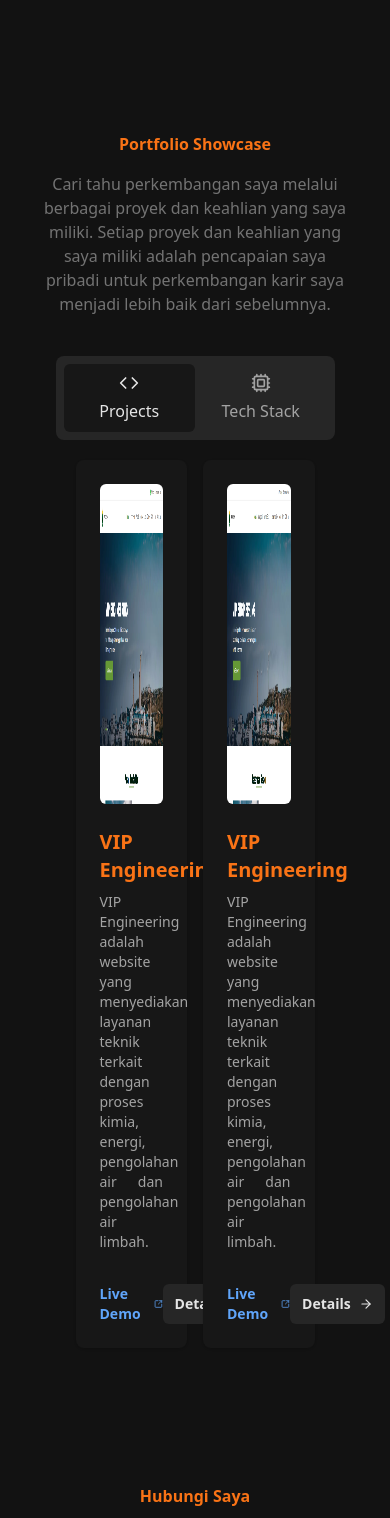
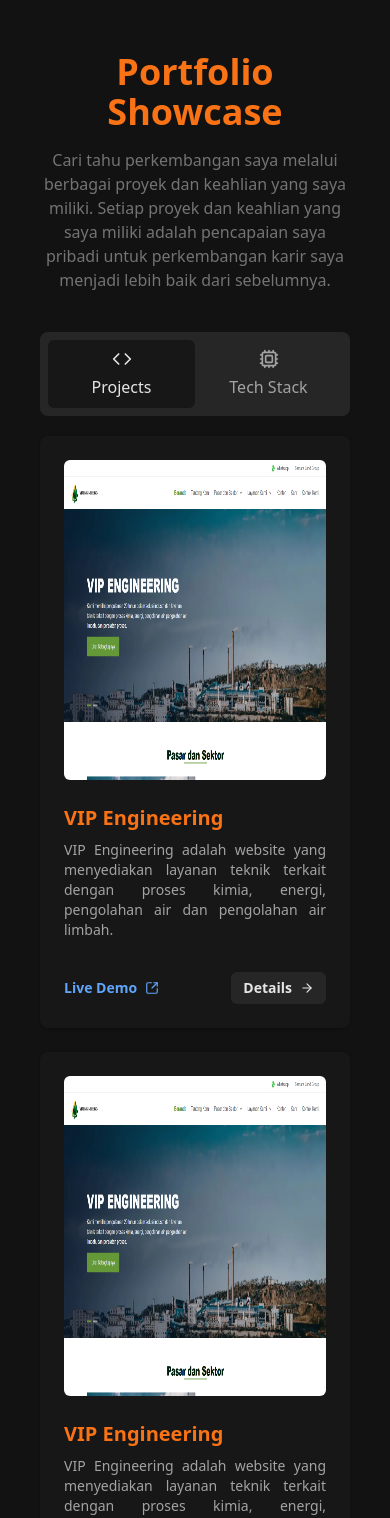
Before and after one commit to wahyudiumar/portfolio, a Next.js app: page / in a window 390 px wide. Shown: the part 2000-3518 px from the top of the page. Built offline with nearby package versions, Linux system fonts and the light colour scheme.

Commit message:
feat: add mobile version for portfolio and contact component

```diff
--- a/src/components/PortfolioComponent.tsx
+++ b/src/components/PortfolioComponent.tsx
@@ -10,7 +10,7 @@
 
 function PortfolioComponent() {
   return (
-    <Tabs className="w-[90%] mx-auto flex-col">
+    <Tabs className="w-full md:w-[90%] mx-auto flex-col">
       <TabsList className="p-2 bg-neutral-800 w-full">
         <TabsTrigger
           value="projects"
@@ -28,11 +28,11 @@
         </TabsTrigger>
       </TabsList>
 
-      <div className="px-5 mt-3">
+      <div className="md:px-5 mt-3">
         {/* Portfolio */}
         <TabsContent
           value="projects"
-          className="grid grid-cols-2 gap-4 text-neutral-200"
+          className="grid md:grid-cols-2 gap-y-6 md:gap-4 text-neutral-200"
         >
           {dataPortfolio.map((portfolio, portfolioIndex) => (
             <div
@@ -79,7 +79,7 @@
         {/* Skills */}
         <TabsContent
           value="techstack"
-          className="text-neutral-200 grid gap-y-6 gap-x-8 grid-cols-5"
+          className="text-neutral-200 grid gap-5 md:gap-y-6 md:gap-x-8 grid-cols-2 sm:grid-cols-3 md:grid-cols-4 lg:grid-cols-5"
         >
           {dataSkill.map((skill, skillIndex) => (
             <div
--- a/src/pages/index.tsx
+++ b/src/pages/index.tsx
@@ -54,13 +54,13 @@
 
           <div className="mt-6 flex items-center gap-x-4">
             <Link
-              href=""
+              href="https://www.instagram.com/vanzitter155/"
               className="group hover:bg-orange-500 border border-neutral-700 rounded-lg bg-neutral-400/30 p-1.5 duration-300"
             >
               <InstagramIcon className="w-5 text-neutral-50" />
             </Link>
             <Link
-              href=""
+              href="https://www.linkedin.com/in/wahyudi-umar-ba2333236/"
               className="group hover:bg-orange-500 border border-neutral-700 rounded-lg bg-neutral-400/30 p-1.5 duration-300"
             >
               <LinkedinIcon className="w-5 text-neutral-50" />
@@ -127,17 +127,17 @@
       </div>
 
       {/* Portfolio Showcase */}
-      <div className="mt-14 pt-20" id="portfolio">
+      <div className="mt-14 md:pt-20" id="portfolio">
         <div className="flex flex-col justify-center gap-y-4">
-          <h2 className="lg:text-5xl text-orange-500 text-center font-bold">
+          <h2 className="text-4xl md:text-5xl text-orange-500 text-center font-bold">
             Portfolio Showcase
           </h2>
-          <span className="text-center flex items-center justify-center gap-x-3 text-base text-neutral-500">
+          <p className="text-center flex items-center justify-center gap-x-3 text-base text-neutral-500">
             Cari tahu perkembangan saya melalui berbagai proyek dan keahlian
             yang saya miliki. Setiap proyek dan keahlian yang saya miliki adalah
             pencapaian saya pribadi untuk perkembangan karir saya menjadi lebih
             baik dari sebelumnya.
-          </span>
+          </p>
         </div>
 
         <div className="mt-10">
@@ -146,9 +146,9 @@
       </div>
 
       {/* Contact */}
-      <div className="mt-14 pt-20" id="contact">
+      <div className="mt-14 md:pt-20" id="contact">
         <div className="flex flex-col justify-center gap-y-4">
-          <h2 className="lg:text-4xl text-orange-500 text-center font-bold">
+          <h2 className="text-4xl text-orange-500 text-center font-bold">
             Hubungi Saya
           </h2>
           <span className="text-center flex items-center justify-center gap-x-3 text-base text-neutral-500">
@@ -157,7 +157,7 @@
         </div>
 
         {/* Kolom Komentar */}
-        <div className="w-2/3 mt-6 mx-auto">
+        <div className="md:w-2/3 mt-6 mx-auto">
           <FormKontak />
         </div>
       </div>
```
